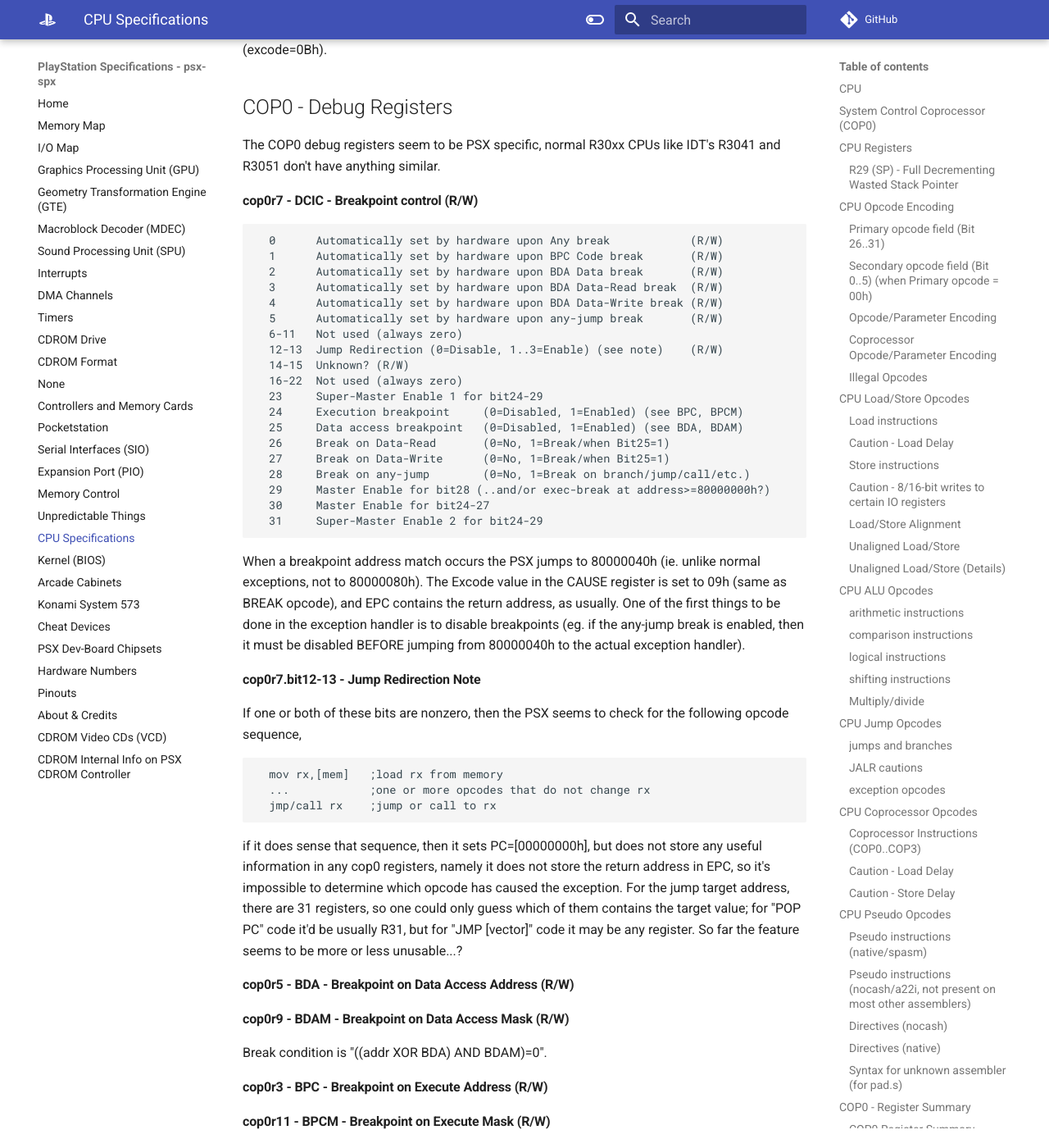
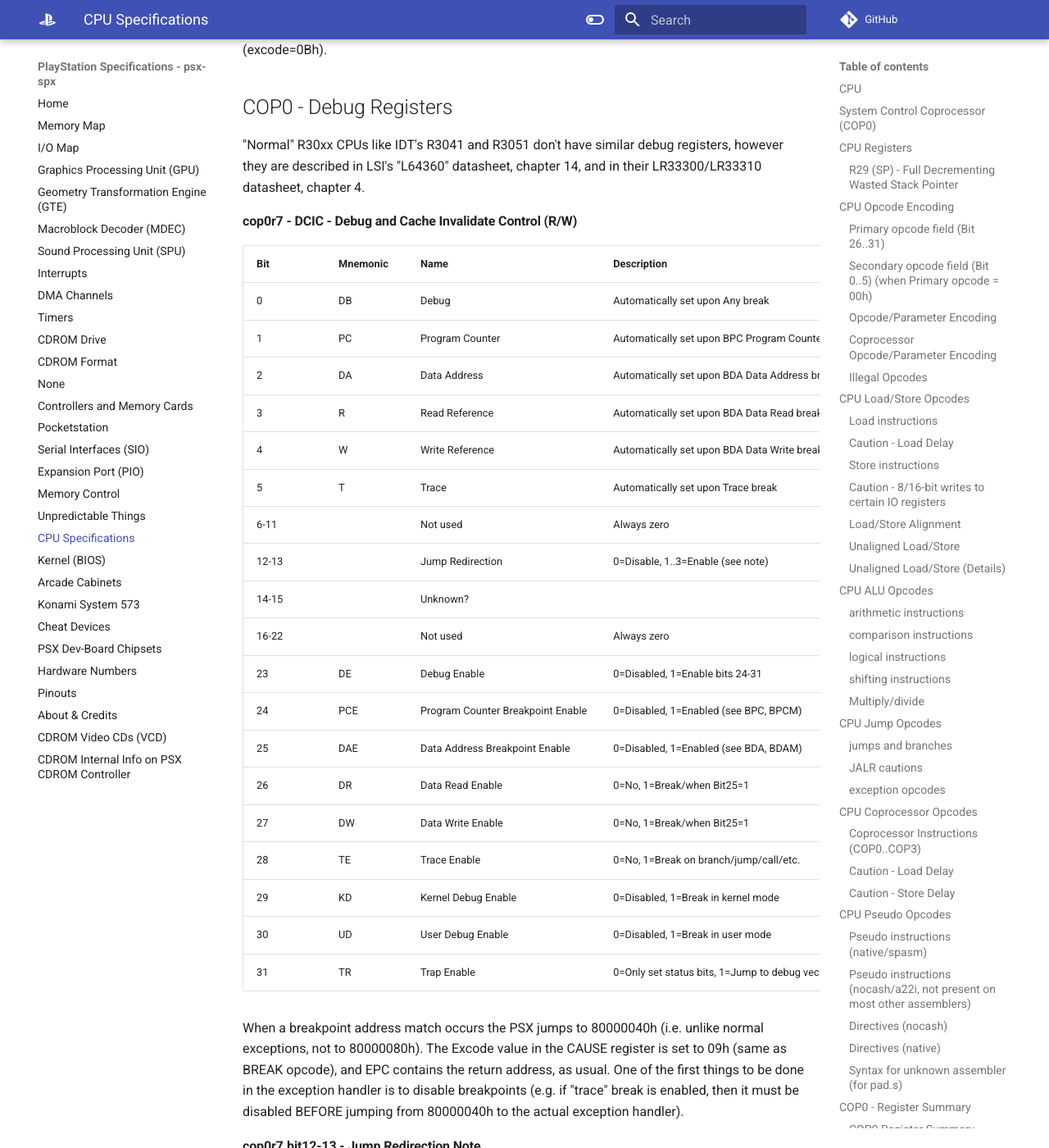
Before and after one commit to psx-spx/psx-spx.github.io, an MkDocs documentation site: the page built from docs/cpuspecifications.md, in a window 1280 px wide and 1400 px high, scrolled down 16970 px. Shown: the whole window at 82% size. Built offline with MkDocs 1.6.1 and Material for MkDocs 9.7.7, drawn with Linux system fonts in a browser that asks for light colours; comment, search, counter and statistics services are not loaded; some of the changed text lies outside the part shown.

Commit message:
Copy names of debug registers from data sheet

````diff
--- a/docs/cpuspecifications.md
+++ b/docs/cpuspecifications.md
@@ -789,37 +789,39 @@
 
 
 ##   COP0 - Debug Registers
-The COP0 debug registers seem to be PSX specific, normal R30xx CPUs like IDT's
-R3041 and R3051 don't have anything similar.<br/>
+"Normal" R30xx CPUs like IDT's R3041 and R3051 don't have similar debug
+registers, however they are described in LSI's "L64360" datasheet, chapter 14,
+and in their LR33300/LR33310 datasheet, chapter 4.
 
-#### cop0r7 - DCIC - Breakpoint control (R/W)
-```
-  0      Automatically set by hardware upon Any break            (R/W)
-  1      Automatically set by hardware upon BPC Code break       (R/W)
-  2      Automatically set by hardware upon BDA Data break       (R/W)
-  3      Automatically set by hardware upon BDA Data-Read break  (R/W)
-  4      Automatically set by hardware upon BDA Data-Write break (R/W)
-  5      Automatically set by hardware upon any-jump break       (R/W)
-  6-11   Not used (always zero)
-  12-13  Jump Redirection (0=Disable, 1..3=Enable) (see note)    (R/W)
-  14-15  Unknown? (R/W)
-  16-22  Not used (always zero)
-  23     Super-Master Enable 1 for bit24-29
-  24     Execution breakpoint     (0=Disabled, 1=Enabled) (see BPC, BPCM)
-  25     Data access breakpoint   (0=Disabled, 1=Enabled) (see BDA, BDAM)
-  26     Break on Data-Read       (0=No, 1=Break/when Bit25=1)
-  27     Break on Data-Write      (0=No, 1=Break/when Bit25=1)
-  28     Break on any-jump        (0=No, 1=Break on branch/jump/call/etc.)
-  29     Master Enable for bit28 (..and/or exec-break at address>=80000000h?)
-  30     Master Enable for bit24-27
-  31     Super-Master Enable 2 for bit24-29
-```
-When a breakpoint address match occurs the PSX jumps to 80000040h (ie. unlike
+#### cop0r7 - DCIC - Debug and Cache Invalidate Control (R/W)
+|  Bit  | Mnemonic | Name | Description | R/W |
+|-------|----------|------|-------------|-----|
+| 0     | DB  | Debug | Automatically set upon Any break | R/W
+| 1     | PC  | Program Counter | Automatically set upon BPC Program Counter break | R/W
+| 2     | DA  | Data Address | Automatically set upon BDA Data Address break | R/W
+| 3     | R   | Read Reference | Automatically set upon BDA Data Read break | R/W
+| 4     | W   | Write Reference | Automatically set upon BDA Data Write break | R/W
+| 5     | T   | Trace | Automatically set upon Trace break | R/W
+| 6-11  |     | Not used | Always zero | R
+| 12-13 |     | Jump Redirection | 0=Disable, 1..3=Enable (see note) | R/W
+| 14-15 |     | Unknown? | | R/W
+| 16-22 |     | Not used | Always zero | R
+| 23    | DE  | Debug Enable | 0=Disabled, 1=Enable bits 24-31 | R/W
+| 24    | PCE | Program Counter Breakpoint Enable | 0=Disabled, 1=Enabled (see BPC, BPCM) | R/W
+| 25    | DAE | Data Address Breakpoint Enable | 0=Disabled, 1=Enabled (see BDA, BDAM) | R/W
+| 26    | DR  | Data Read Enable | 0=No, 1=Break/when Bit25=1 | R/W
+| 27    | DW  | Data Write Enable | 0=No, 1=Break/when Bit25=1 | R/W
+| 28    | TE  | Trace Enable | 0=No, 1=Break on branch/jump/call/etc. | R/W
+| 29    | KD  | Kernel Debug Enable | 0=Disabled, 1=Break in kernel mode | R/W
+| 30    | UD  | User Debug Enable | 0=Disabled, 1=Break in user mode | R/W
+| 31    | TR  | Trap Enable | 0=Only set status bits, 1=Jump to debug vector | R/W
+
+When a breakpoint address match occurs the PSX jumps to 80000040h (i.e. unlike
 normal exceptions, not to 80000080h). The Excode value in the CAUSE register is
 set to 09h (same as BREAK opcode), and EPC contains the return address, as
-usually. One of the first things to be done in the exception handler is to
-disable breakpoints (eg. if the any-jump break is enabled, then it must be
-disabled BEFORE jumping from 80000040h to the actual exception handler).<br/>
+usual. One of the first things to be done in the exception handler is to
+disable breakpoints (e.g. if "trace" break is enabled, then it must be
+disabled BEFORE jumping from 80000040h to the actual exception handler).
 
 #### cop0r7.bit12-13 - Jump Redirection Note
 If one or both of these bits are nonzero, then the PSX seems to check for the
@@ -837,25 +839,25 @@
 it'd be usually R31, but for "JMP [vector]" code it may be any register. So far
 the feature seems to be more or less unusable...?<br/>
 
-#### cop0r5 - BDA - Breakpoint on Data Access Address (R/W)
-#### cop0r9 - BDAM - Breakpoint on Data Access Mask (R/W)
-Break condition is "((addr XOR BDA) AND BDAM)=0".<br/>
+#### cop0r5 - BDA - Breakpoint Data Address (R/W)
+#### cop0r9 - BDAM - Breakpoint Data Address Mask (R/W)
+Break condition is "((addr XOR BDA) AND BDAM)=0".
 
-#### cop0r3 - BPC - Breakpoint on Execute Address (R/W)
-#### cop0r11 - BPCM - Breakpoint on Execute Mask (R/W)
-Break condition is "((PC XOR BPC) AND BPCM)=0".<br/>
+#### cop0r3 - BPC - Breakpoint Program Counter (R/W)
+#### cop0r11 - BPCM - Breakpoint Program Counter Mask (R/W)
+Break condition is "((PC XOR BPC) AND BPCM)=0".
 
 #### Note (BREAK Opcode)
 Additionally, the BREAK opcode can be used to create further breakpoints by
 patching the executable code. The BREAK opcode uses the same Excode value (09h)
 in CAUSE register. However, the BREAK opcode jumps to the normal exception
-handler at 80000080h (not 80000040h).<br/>
+handler at 80000080h (not 80000040h).
 
 #### Note (LibCrypt)
 The debug registers are mis-used by "Legacy of Kain: Soul Reaver" (and maybe
 also other games) for storing libcrypt copy-protection related values (ie. just
 as a "hidden" location for storing data, not for actual debugging purposes).<br/>
-[CDROM Protection - LibCrypt](cdromformat.md#cdrom-protection-libcrypt)<br/>
+[CDROM Protection - LibCrypt](cdromformat.md#cdrom-protection-libcrypt)
 
 #### Note (Cheat Devices/Expansion ROMs)
 The Expansion ROM header supports only Pre-Boot and Post-Boot vectors, but no
@@ -864,8 +866,4 @@
 firmwares), or with BPC=80030000h (break address in RAM aka relocated GUI
 entrypoint, used in later cheat firmwares). Moreover, aside from the Mid-Boot
 Hook, the Xplorer cheat device is also supporting a special cheat code that
-uses the COP0 break feature.<br/>
-
-#### Note (Datasheet)
-Note: COP0 debug registers are described in LSI's "L64360" datasheet, chapter
-14. And in their LR33300/LR33310 datasheet, chapter 4.<br/>
+uses the COP0 break feature.
````
